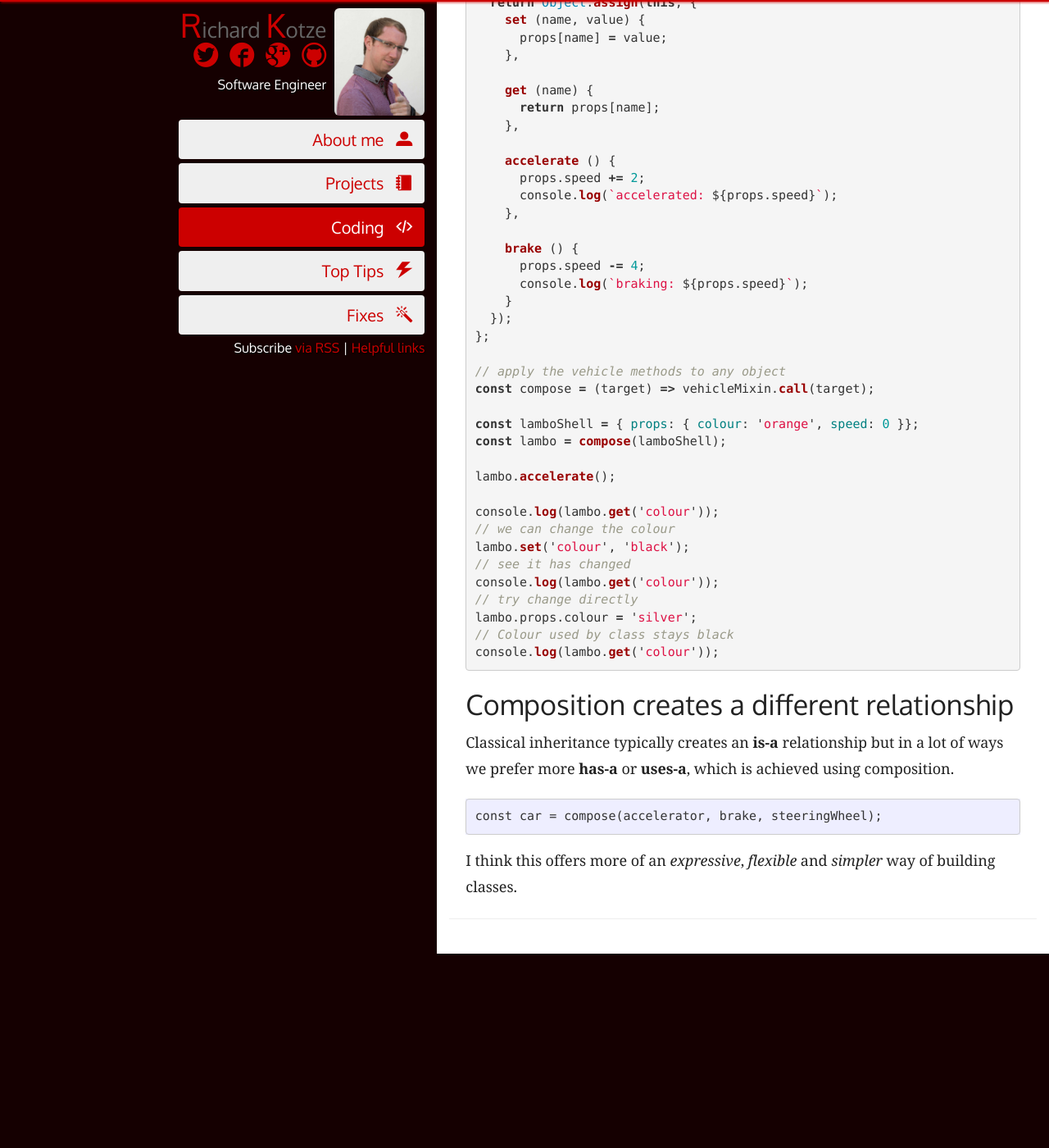
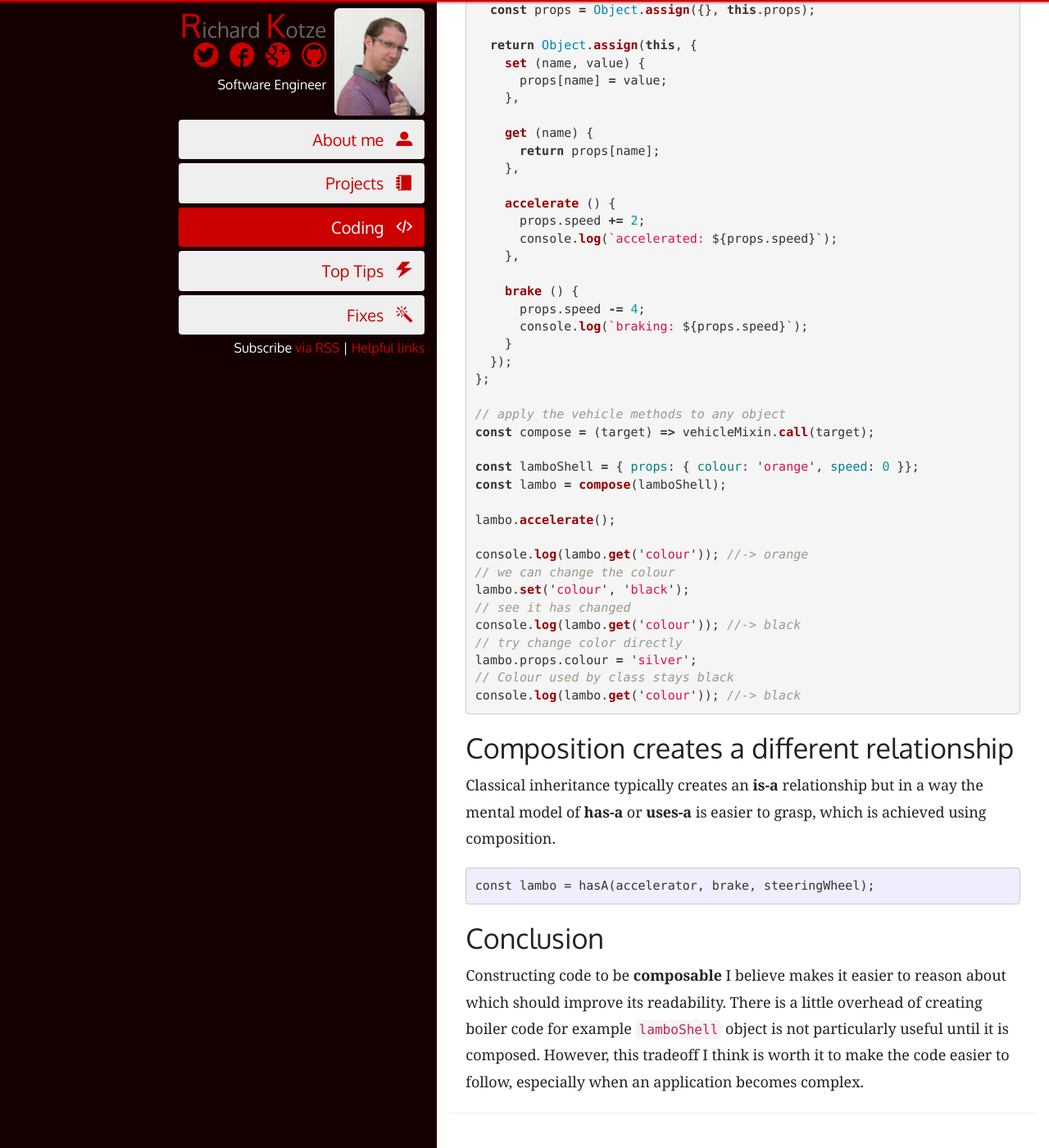
Before and after one commit to rkotze/rkotze.github.io, a Jekyll site: the page built from _posts/2016-06-20-composition-in-javascript.md, in a window 1280 px wide and 1400 px high, scrolled down 1558 px. Shown: the whole window at 82% size. Built offline with Jekyll 4.4.1, drawn with Linux system fonts in a browser that asks for light colours; comment, search, counter and statistics services are not loaded; before the commit the page ends 2721 px from its top, so only the background shows below that; some of the changed text lies outside the part shown.

Commit message:
updates to composition in js

````diff
--- a/_posts/2016-06-20-composition-in-javascript.md
+++ b/_posts/2016-06-20-composition-in-javascript.md
@@ -1,18 +1,23 @@
 ---
 layout: post
 title:  Composition in JavaScript
-date:   2016-06-20 17:00:12 +0000
+date:   2018-03-20 17:00:12 +0000
 permalink: /coding/composition-in-javascript
 category: coding
 meta_description: >
  Using composition instead of classical inheritance in JavaScript
+excerpt_separator: <!--more-->
 ---
 
-JavaScript is a very expressive language and is one of the main reasons I enjoy using it. One amazing feature is the ability to create and inherit from objects without classes and class inheritance. Using compositional tactics we can piece together multiple objects to form new ones.
+Let's look at using **composition** over **classical inheritance** in JavaScript.
 
-## Mixins
+JavaScript is an expressive language and is one reason I enjoy using it. An interesting feature is the ability to create and inherit from objects without classes and class inheritance. Using compositional tactics we can piece together multiple objects to form new ones.
 
-One of the ways is _mixins_. This is essentially coping properties and methods from one object to another. It can be achieved by using ES6 `Object.assign()`  which copies one or more objects and returns a new object. Lodash `_.extend()` achieves the same thing if you need older browser support.
+<!--more-->
+
+## Let's begin with Mixins
+
+One of the ways is _mixins_. This is essentially coping properties and methods from one object to another. It can be achieved by using ES6 `Object.assign()` which copies one or more objects and returns a new object. Lodash `_.extend()` achieves the same result if you need older browser support.
 
 Below is an example of creating a mixin:
 
@@ -88,23 +93,25 @@ const lambo = compose(lamboShell);
 
 lambo.accelerate();
 
-console.log(lambo.get('colour'));
+console.log(lambo.get('colour')); //-> orange
 // we can change the colour
 lambo.set('colour', 'black');
 // see it has changed
-console.log(lambo.get('colour'));
-// try change directly
+console.log(lambo.get('colour')); //-> black
+// try change color directly
 lambo.props.colour = 'silver';
 // Colour used by class stays black
-console.log(lambo.get('colour'));
+console.log(lambo.get('colour')); //-> black
 {% endhighlight %}
 
 ## Composition creates a different relationship
 
-Classical inheritance typically creates an **is-a** relationship but in a lot of ways we prefer more **has-a** or **uses-a**, which is achieved using composition.
+Classical inheritance typically creates an **is-a** relationship but in a way the mental model of **has-a** or **uses-a** is easier to grasp, which is achieved using composition.
 
 ```
-const car = compose(accelerator, brake, steeringWheel);
+const lambo = hasA(accelerator, brake, steeringWheel);
 ```
 
-I think this offers more of an _expressive_, _flexible_ and _simpler_ way of building classes.
+## Conclusion
+
+Constructing code to be **composable** I believe makes it easier to reason about which should improve its readability. There is a little overhead of creating boiler code for example `lamboShell` object is not particularly useful until it is composed. However, this tradeoff I think is worth it to make the code easier to follow, especially when an application becomes complex.
````
